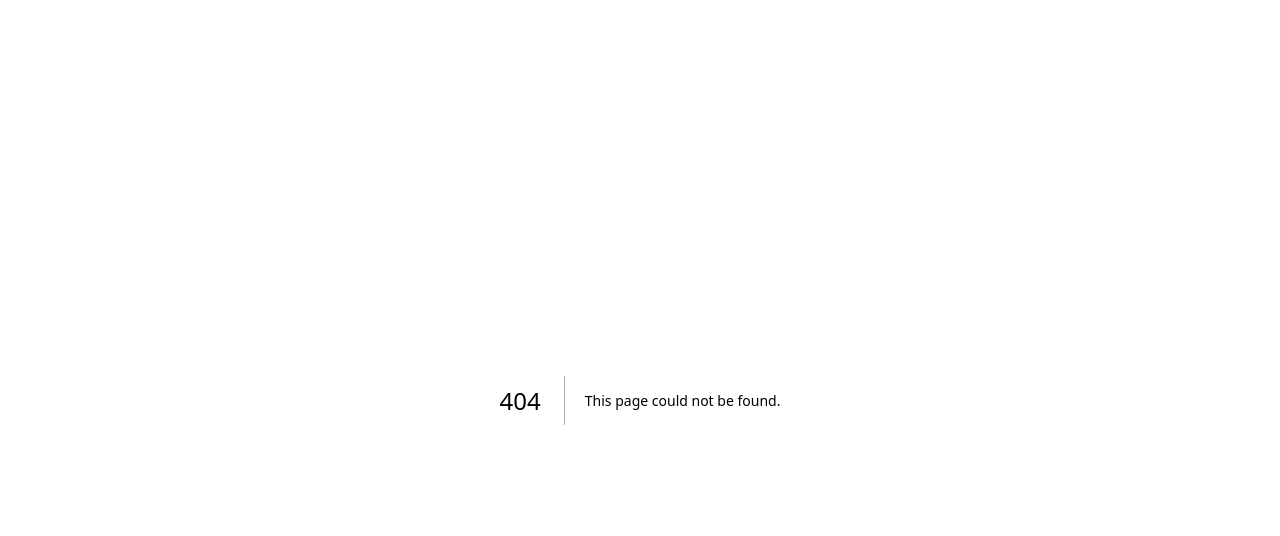
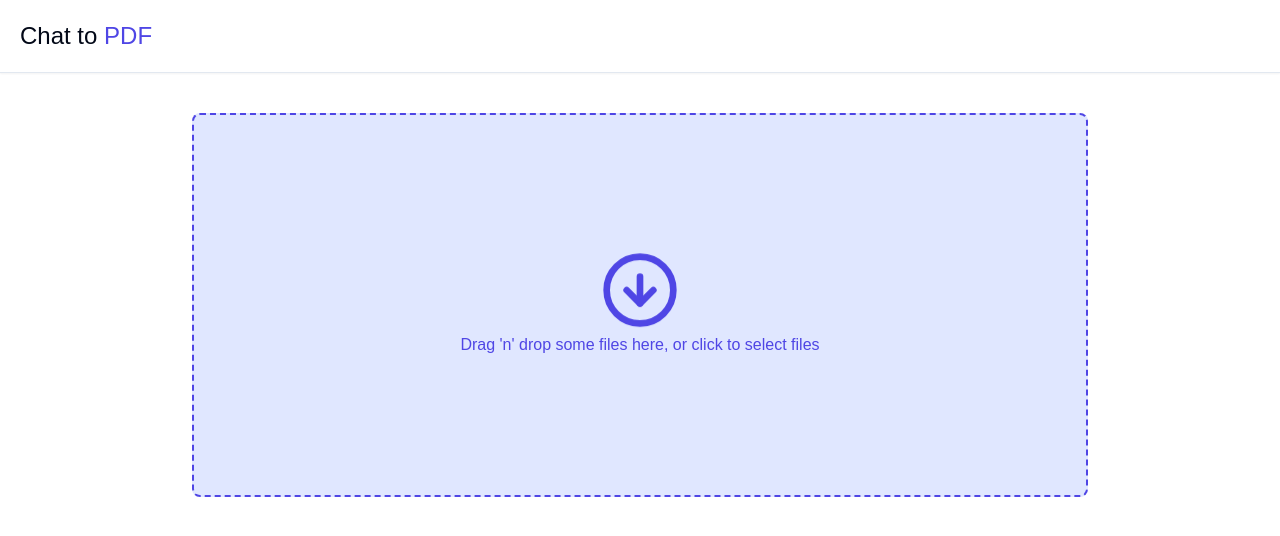
Before and after one commit to Dhirennn/ChatPdfSaas, a Next.js app in the folder chat-with-pdf/: page /dashboard/upload in a window 1280 px wide. Before the commit this address had no page. Shown: the top 536 px of the page. Built offline with nearby package versions, Linux system fonts and the light colour scheme; no server answers.

Commit message:
setup vercel

```diff
--- /dev/null
+++ b/chat-with-pdf/app/dashboard/upload/page.tsx
@@ -0,0 +1,12 @@
+import React from 'react'
+import FileUploader from '@/components/FileUploader'
+
+function UploadPage() {
+  return (
+    <div>
+      <FileUploader></FileUploader>
+    </div>
+  )
+}
+
+export default UploadPage
--- /dev/null
+++ b/chat-with-pdf/components/FileUploader.tsx
@@ -0,0 +1,60 @@
+'use client'
+
+import React from 'react'
+import {useDropzone} from 'react-dropzone'
+import { useCallback } from 'react'
+import {
+    CheckCircleIcon,
+    CircleArrowDown,
+    HammerIcon,
+    RocketIcon,
+    SaveIcon
+    } from 'lucide-react'
+
+function FileUploader() {
+
+    // when a person drops a file, it triggers this onDrop function then we can do stuff with the files
+    const onDrop = useCallback((acceptedFiles: File[]) => {
+        // Do something with the files
+        console.log(acceptedFiles)
+
+      }, [])
+      const {getRootProps, getInputProps, isDragActive, isFocused, isDragAccept} = useDropzone({onDrop})
+
+
+  return (
+    <div className='flex flex-col gap-4 items-center'>
+
+        {/* Loading Section */}
+
+
+        <div {...getRootProps()}
+            className={`p-10 border-2 border-dashed mt-10 w-[70%] border-indigo-600 text-indigo-600 rounded-lg h-96 flex items-center justify-center ${isFocused || isDragAccept ? "bg-indigo-300" : "bg-indigo-100"}`}
+        >
+        <input {...getInputProps()} />
+        {
+            <div className='flex flex-col items-center justify-center'>
+                {isDragActive ? (
+                    <div className='flex flex-col items-center justify-center'>
+
+                        <RocketIcon className='h-20 w-20 animate-ping'/>
+
+                        <p>Drop the files here ...</p>
+                    </div>)
+
+                    : (
+
+                <div className='flex flex-col items-center justify-center'>
+
+                    <CircleArrowDown className='h-20 w-20 animate-bounce'/>
+                    <p>Drag 'n' drop some files here, or click to select files</p>
+                </div>
+                )}
+            </div>
+        }
+        </div>
+    </div>
+  )
+}
+
+export default FileUploader
--- /dev/null
+++ b/package.json
@@ -0,0 +1,5 @@
+{
+  "dependencies": {
+    "react-dropzone": "^14.3.5"
+  }
+}
```
Also changed, not shown: 2 other files (tests, documents, lock files or other folders).
